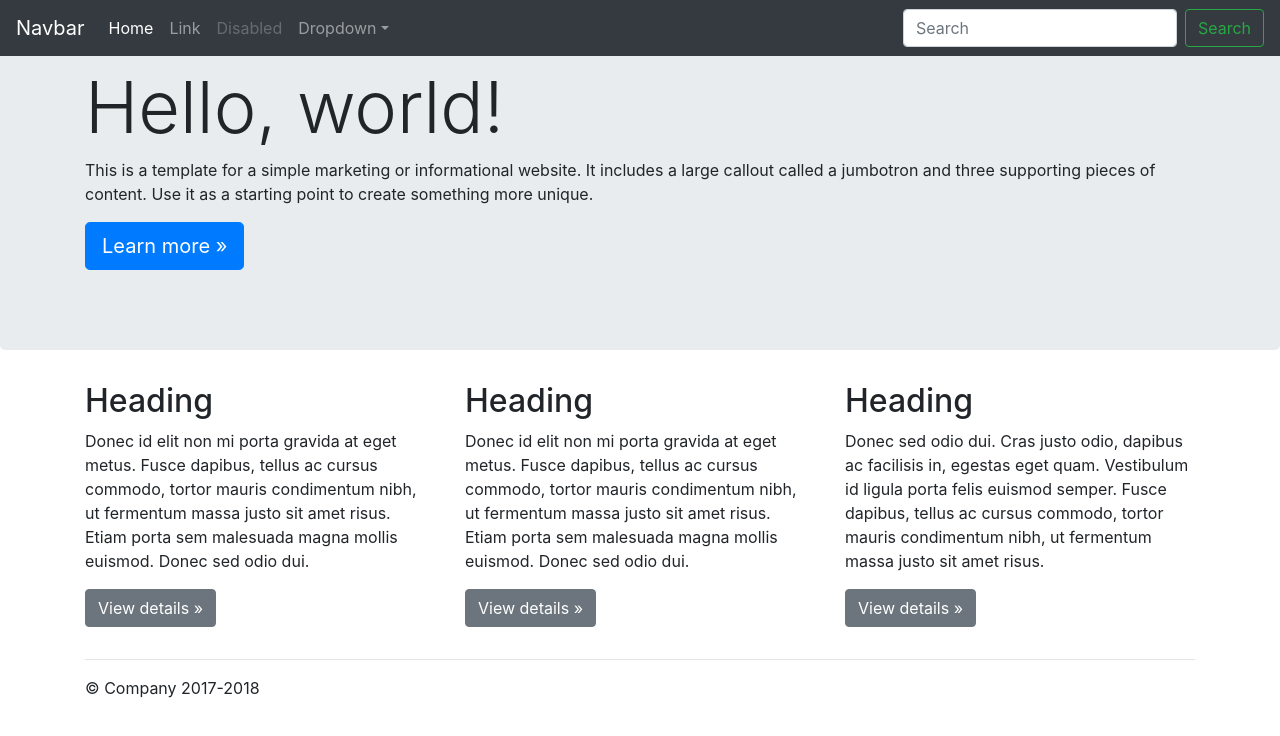
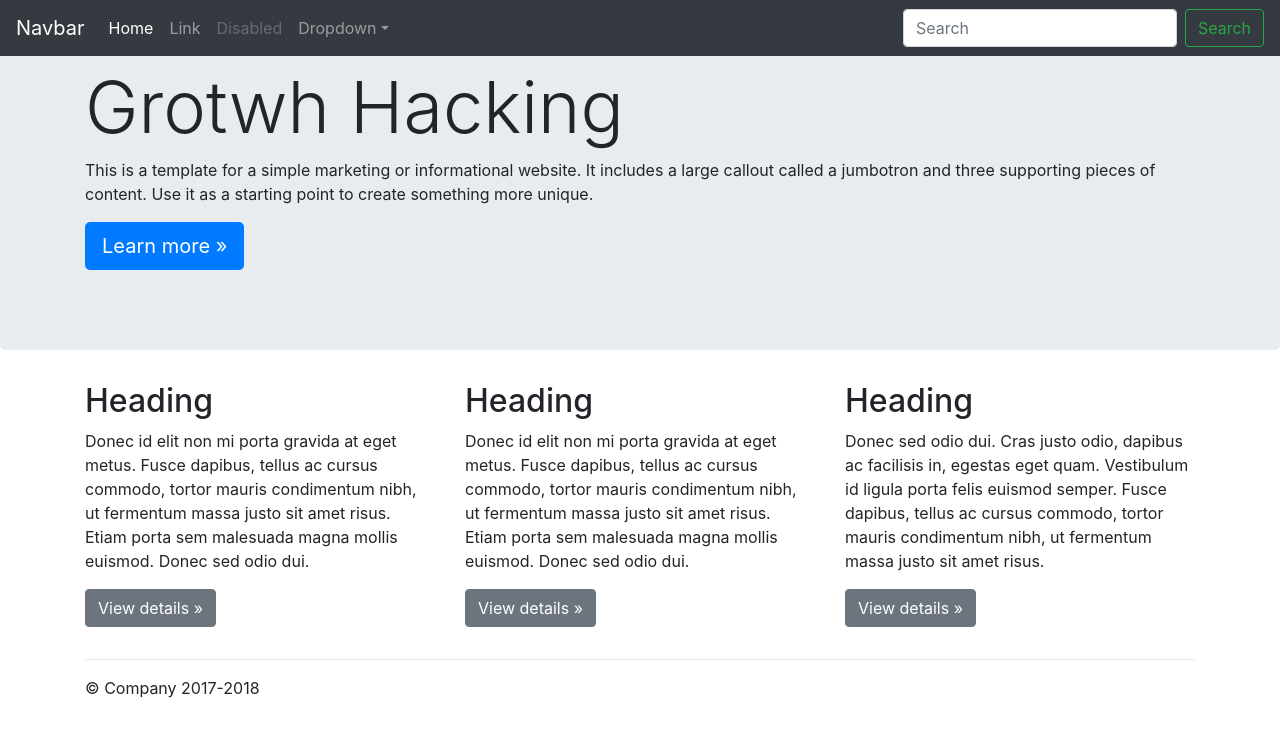
Before and after one commit to souzaallana/growthaula1, a plain HTML site: page index.html in a window 1280 px wide. Drawn offline with nearby package versions, Linux system fonts and the light colour scheme.

Commit message:
Change title

```diff
--- a/index.html
+++ b/index.html
@@ -53,7 +53,7 @@
       <!-- Main jumbotron for a primary marketing message or call to action -->
       <div class="jumbotron">
         <div class="container">
-          <h1 class="display-3">Hello, world!</h1>
+          <h1 class="display-3">Grotwh Hacking</h1>
           <p>This is a template for a simple marketing or informational website. It includes a large callout called a jumbotron and three supporting pieces of content. Use it as a starting point to create something more unique.</p>
           <p><a class="btn btn-primary btn-lg" href="#" role="button">Learn more &raquo;</a></p>
         </div>
```
